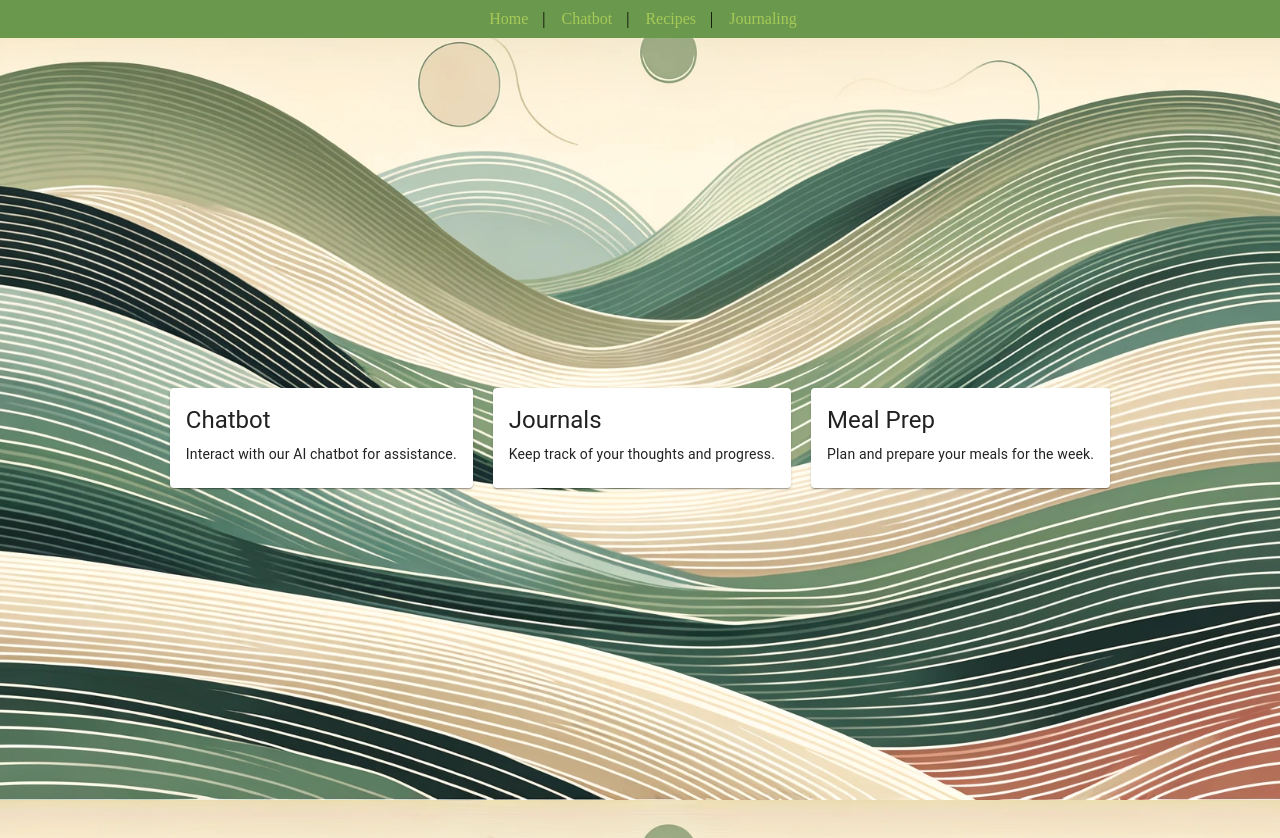
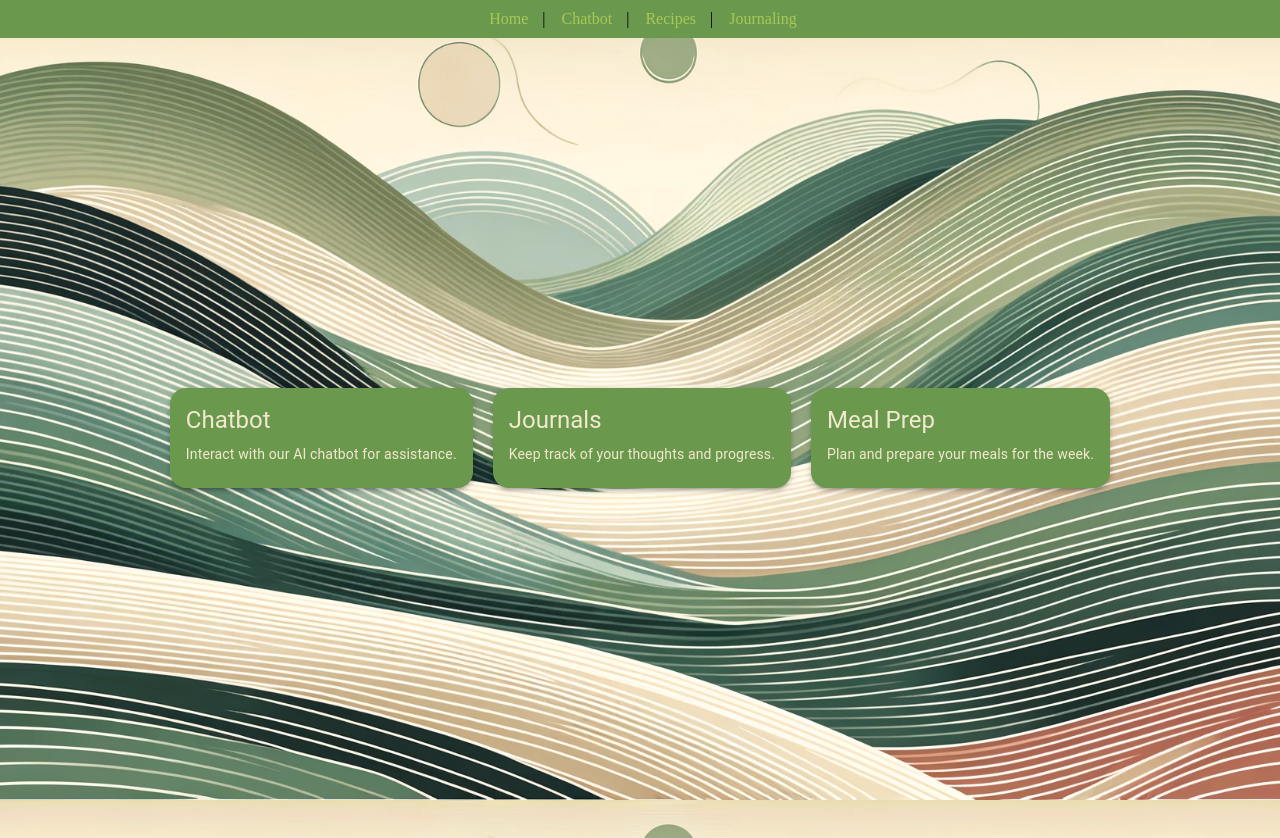
Before and after one commit to Aya-Maree/NourishPath, a React (Create React App) app in the folder client/nourish-path/: page /dashboard in a window 1280 px wide. Built offline with nearby package versions, Linux system fonts and the light colour scheme.

Commit message:
fixed dash

```diff
--- a/client/nourish-path/src/pages/dashboard.js
+++ b/client/nourish-path/src/pages/dashboard.js
@@ -15,19 +15,22 @@ function DashBoard() {
         title: "Chatbot",
         description: "Interact with our AI chatbot for assistance.",
         route: "/chatbot",
-        imageUrl: "../chatbot.jpg" // No need for the path if the image is in the public folder
+        imageUrl: "../chatbot.jpg", // No need for the path if the image is in the public folder
+        bgColor: '#6A994E' // Dark green background
       },
     {
       title: "Journals",
       description: "Keep track of your thoughts and progress.",
       route: "/journaling",
-      imageUrl: "../journals.jpg" // Replace with actual image path
+      imageUrl: "../journals.jpg", // Replace with actual image path
+      bgColor: '#6A994E' // Dark green background
     },
     {
       title: "Meal Prep",
       description: "Plan and prepare your meals for the week.",
       route: "/recipes",
-      imageUrl: "../recipes.jpg" // Replace with actual image path
+      imageUrl: "../recipes.jpg", // Replace with actual image path
+      bgColor: '#6A994E' // Dark green background
     }
   ];
 
@@ -39,6 +42,7 @@ function DashBoard() {
         alignItems: 'center',
         height: '100vh',
         gap: '20px',
+        padding: '20px', // Prevents cards from touching the edges
       }}
     >
       {cards.map((card, index) => (
@@ -46,11 +50,15 @@ function DashBoard() {
         key={index}
         sx={{
           minWidth: 275,
-            transition: 'transform 0.3s',
-            transform: hoveredCard === index ? 'scale(1.1)' : 'scale(1)',
-            ':hover': {
-              cursor: 'pointer',
-            }
+          borderRadius: '16px', // Gives the cards rounded corners
+          boxShadow: 3, // Adds a shadow to the cards
+          backgroundColor: card.bgColor, // Sets the background color for each card
+          color: '#F2E8CF', // Sets the text color
+          '&:hover': {
+            transform: 'scale(1.05)', // Slightly enlarges cards on hover
+            boxShadow: 6, // Makes the shadow more pronounced on hover
+            },
+            transition: 'transform 0.3s ease-in-out, box-shadow 0.3s ease-in-out', // Smooths the hover effects
             }}
             onClick={() => navigate(card.route)}
             onMouseEnter={() => setHoveredCard(index)}
@@ -62,6 +70,7 @@ function DashBoard() {
               height="250"
               image={card.imageUrl}
               alt={card.title}
+              sx={{ borderRadius: '16px 16px 0 0' }} // Round the top corners of the image
             />
           )}
           <CardContent>
```
Lines whose indentation alone changed are shown as unchanged.
